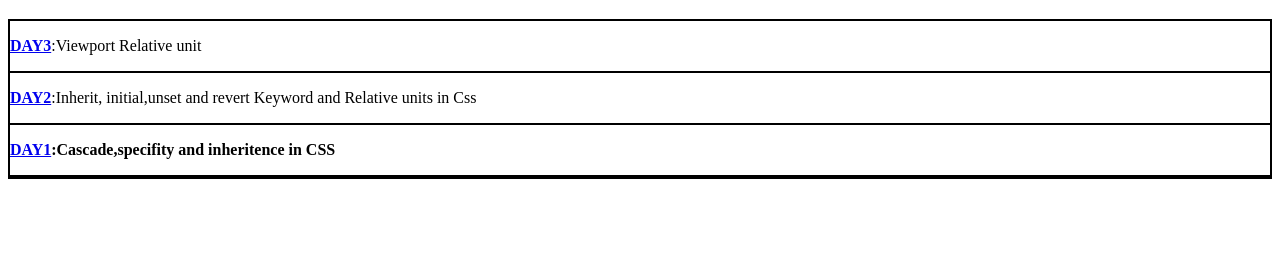
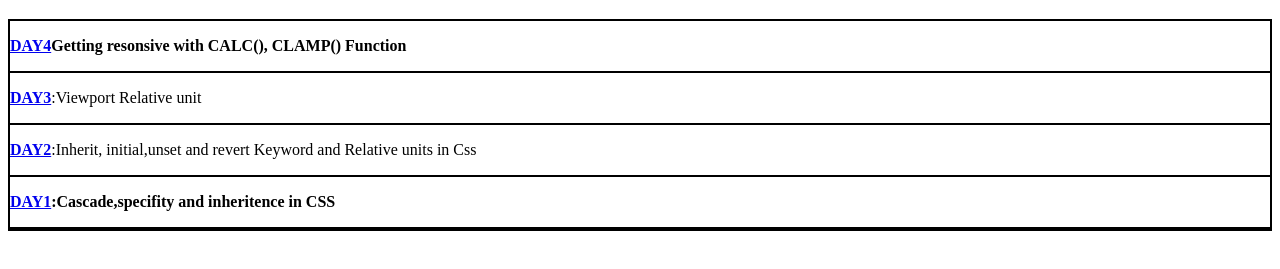
Before and after one commit to adityakaundilya/Bytebeginner, a plain HTML site: page index.html in a window 1280 px wide. Shown: the part 61-330 px from the top of the page. Drawn offline with Linux system fonts and the light colour scheme.

Commit message:
day4index

```diff
--- a/index.html
+++ b/index.html
@@ -20,6 +20,9 @@
 
     <section class="dayofcode">
         <div class="days">
+            <p><b><a href="/daysofcode/Day4/day4.html">DAY4</a>Getting resonsive with CALC(), CLAMP() Function</b></p>
+        </div>
+        <div class="days">
             <p><b><a href="/daysofcode/Day3/day3.html">DAY3</a></b>:Viewport Relative unit </p>
         </div>
         <div class="days">
```
